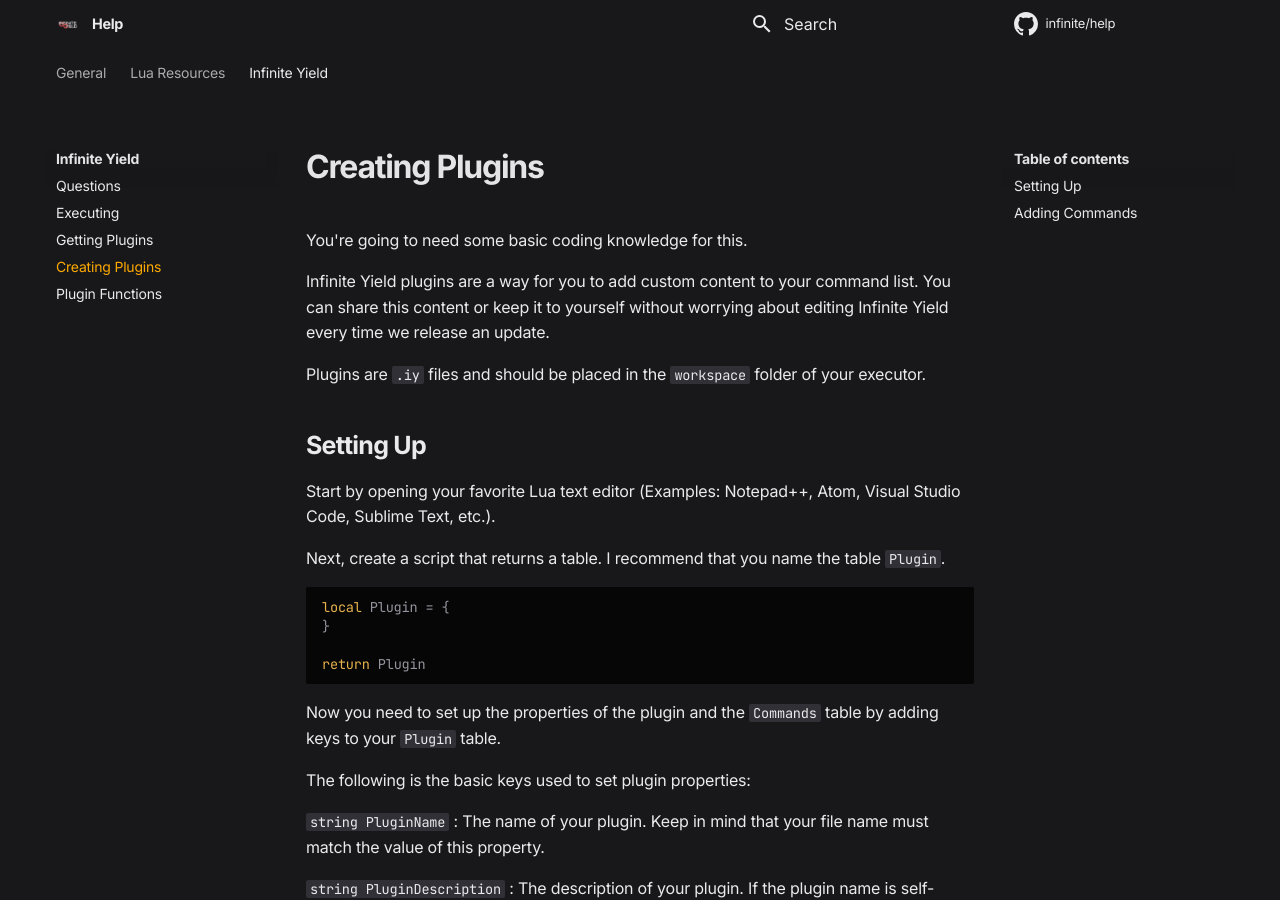
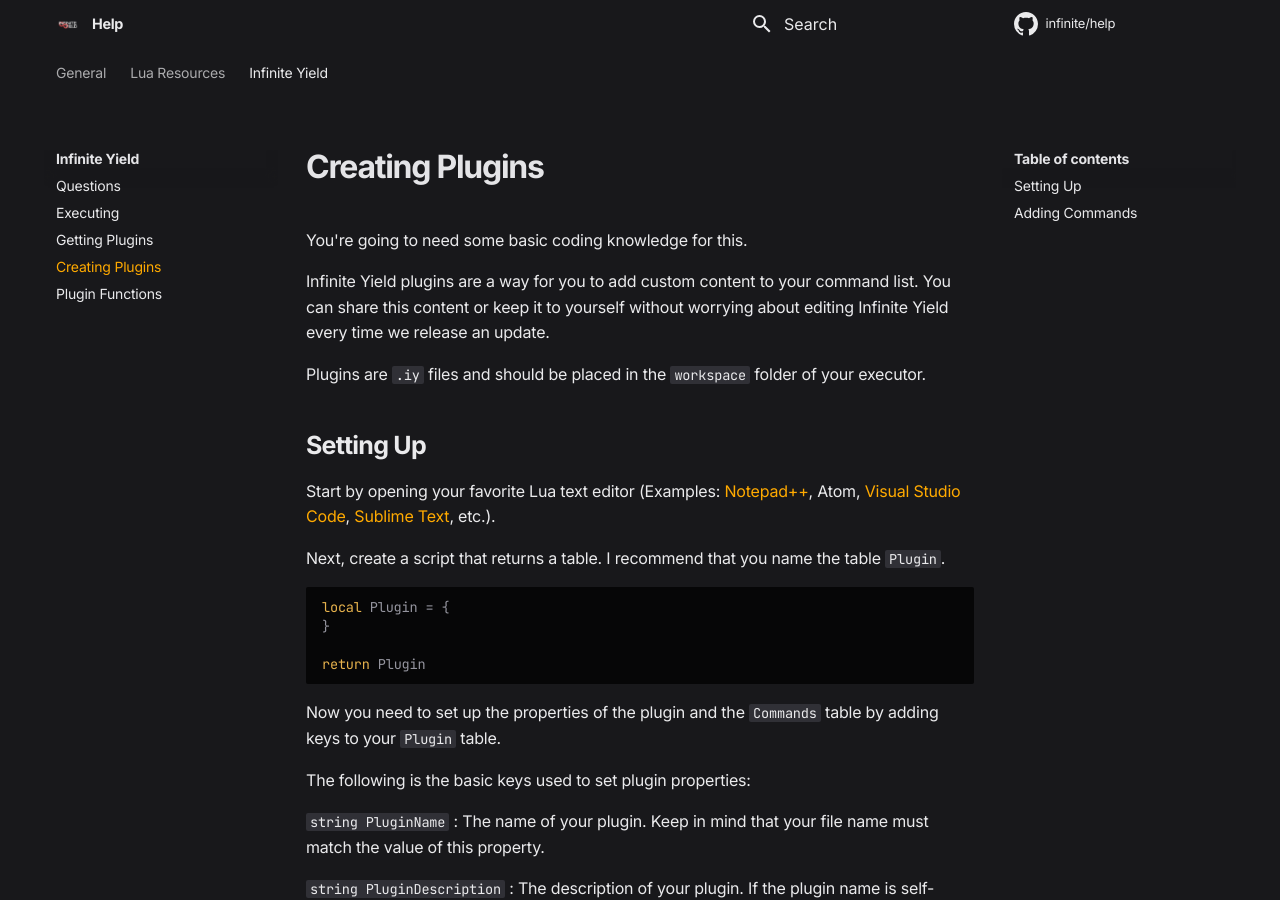
Before and after one commit to moikoros/help, an MkDocs documentation site: the page built from docs/inf/creatingplugins.md, in a window 1280 px wide and 900 px high. Built offline with MkDocs 1.6.1 and Material for MkDocs 9.7.7, drawn with Linux system fonts in a browser that asks for light colours; comment, search, counter and statistics services are not loaded; part of the change alters nothing that is shown.

```diff
--- a/docs/inf/creatingplugins.md
+++ b/docs/inf/creatingplugins.md
@@ -6,7 +6,7 @@ Plugins are `.iy` files and should be placed in the `workspace` folder of your e
 
 ## Setting Up
 
-Start by opening your favorite Lua text editor (Examples: Notepad++, Atom, Visual Studio Code, Sublime Text, etc.).
+Start by opening your favorite Lua text editor (Examples: [Notepad++](https://notepad-plus-plus.org/downloads), Atom, [Visual Studio Code](https://code.visualstudio.com/download), [Sublime Text](https://www.sublimetext.com/download), etc.).
 
 Next, create a script that returns a table. I recommend that you name the table `Plugin`.
 
```
